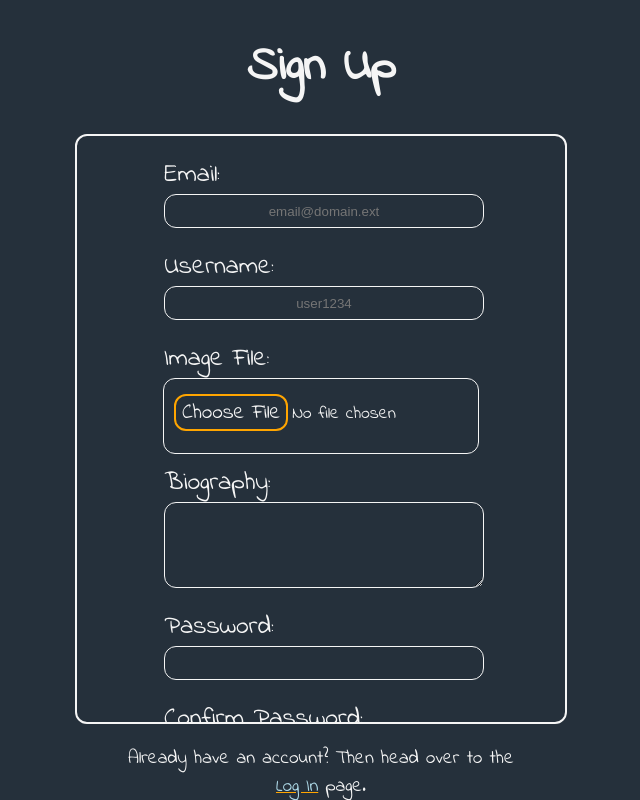
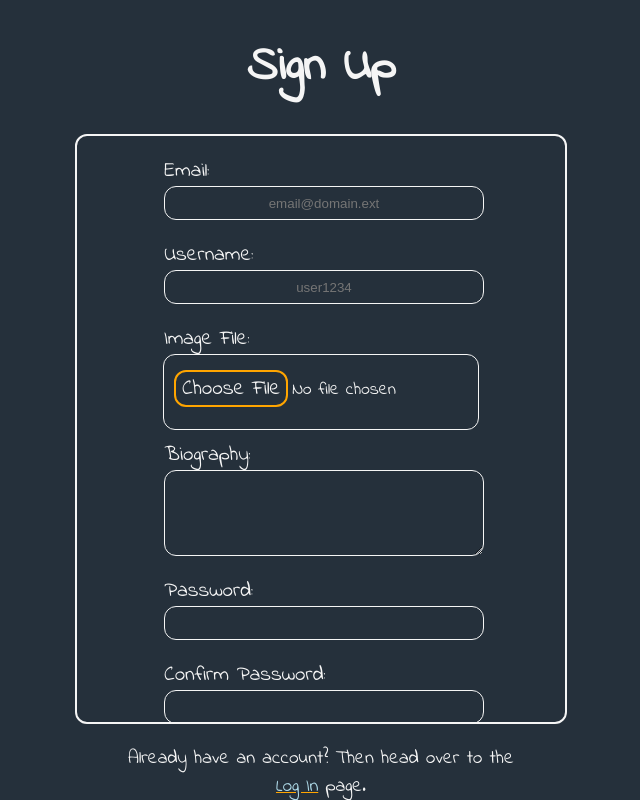
Before and after one commit to bradsimpson213/patchstagram-production, a React (Vite) app in the folder react-vite/: page /signup in a window 1280 px wide. Shown: the whole page, without its empty margins (319-959 px from the left). Built offline with nearby package versions, Linux system fonts and the light colour scheme.

Commit message:
fixed font size throughout

```diff
--- a/react-vite/src/components/LoginFormPage/LoginForm.css
+++ b/react-vite/src/components/LoginFormPage/LoginForm.css
@@ -33,7 +33,7 @@
     display: flex;
     flex-direction: column;
     justify-content: center;
-    font-size: 1.6em;
+    font-size: 1.3em;
     margin-bottom: 20px;
     width: 70%;
 }
--- a/react-vite/src/components/PostForm/PostForm.css
+++ b/react-vite/src/components/PostForm/PostForm.css
@@ -33,7 +33,7 @@
     display: flex;
     flex-direction: column;
     justify-content: center;
-    font-size: 1.6em;
+    font-size: 1.3em;
     margin-bottom: 10px;
     width: 70%;
 }
--- a/react-vite/src/components/SignupFormPage/SignupForm.css
+++ b/react-vite/src/components/SignupFormPage/SignupForm.css
@@ -33,7 +33,7 @@
     display: flex;
     flex-direction: column;
     justify-content: center;
-    font-size: 1.6em;
+    font-size: 1.3em;
     margin-bottom: 20px;
     width: 70%;
 }
```
Also changed, not shown: 4 other files (tests, documents, lock files or other folders).
